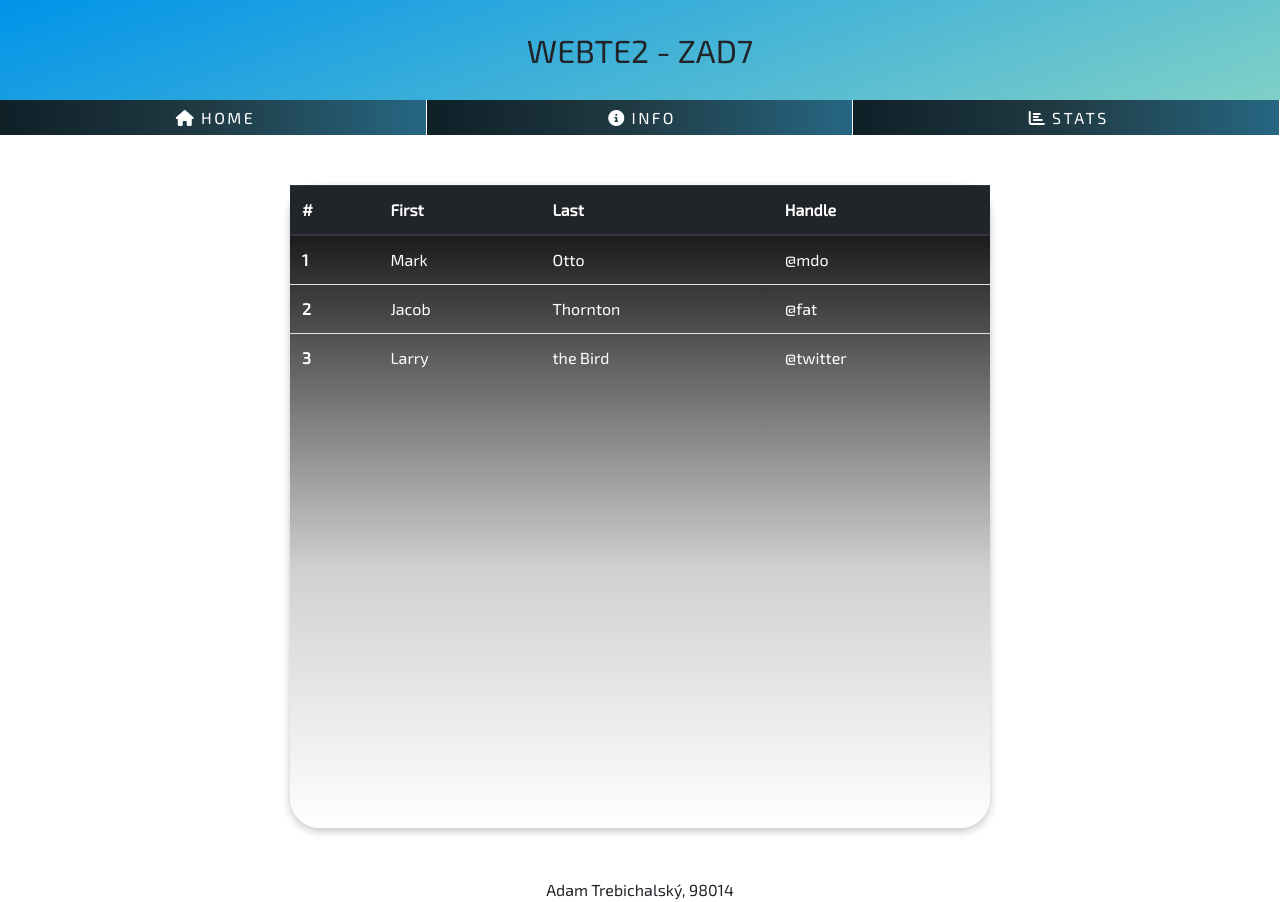
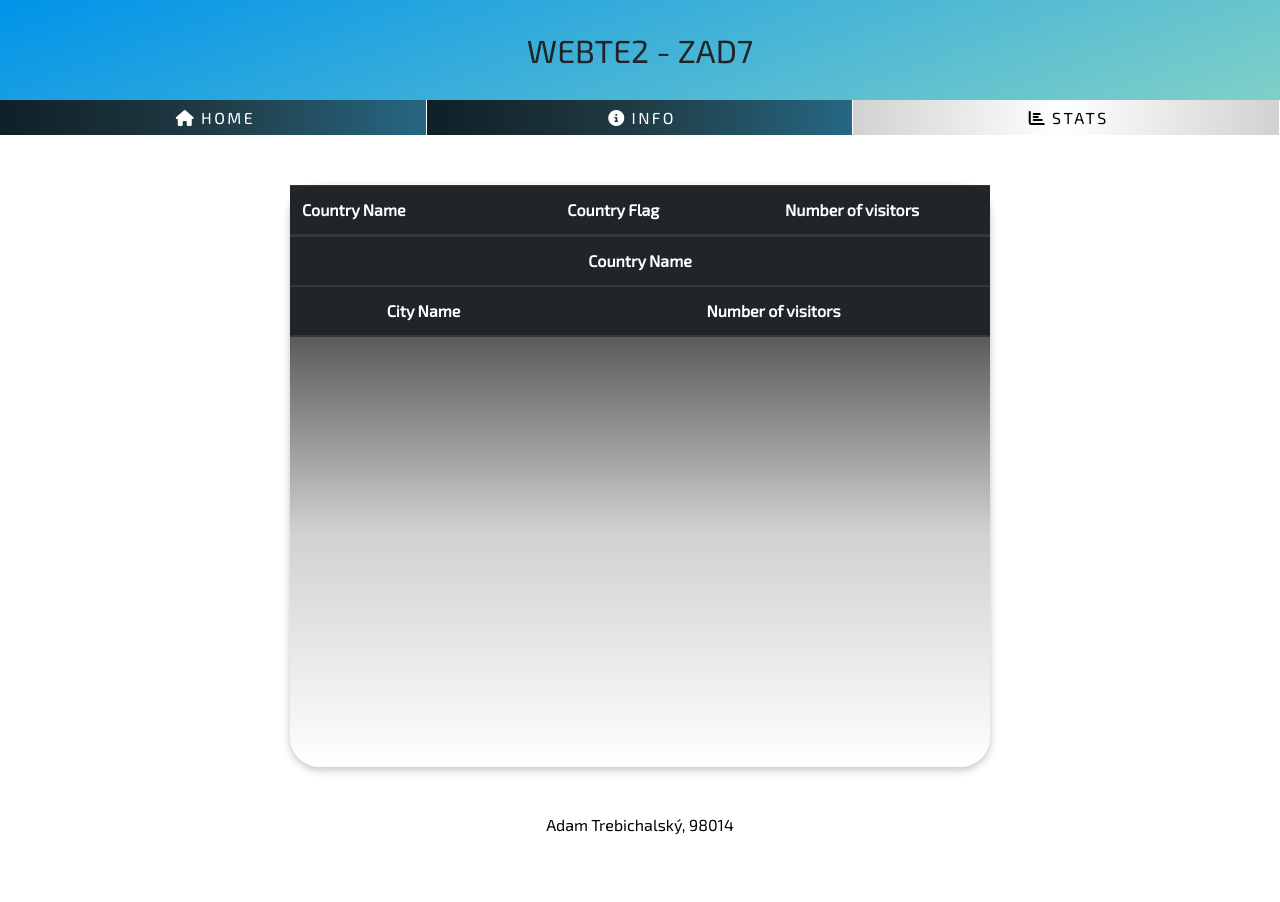
Before and after one commit to adamt1312/WEBTE2_zad7, a PHP site: page /stats.php in a window 1280 px wide. After the commit the page ends 835 px from the top, so only its background shows below. Run offline with PHP 8.4, Linux system fonts and the light colour scheme; lists and menus that the app fills with data are empty; some libraries are stand-ins or nearby versions.

Commit message:
stats/unfinished

```diff
--- a/index.php
+++ b/index.php
@@ -1,6 +1,4 @@
 <?php
-
-
 
 
 ?>
@@ -18,8 +16,7 @@
     <link href="https://fonts.googleapis.com/css2?family=Exo+2&display=swap" rel="stylesheet">
     <script src="https://kit.fontawesome.com/e73d803768.js" crossorigin="anonymous"></script>
     <script src="https://ajax.googleapis.com/ajax/libs/jquery/3.6.0/jquery.min.js"></script>
-    <script src="https://cdn.jsdelivr.net/npm/axios/dist/axios.min.js"></script>
-</head>
+    <script src="https://unpkg.com/axios/dist/axios.min.js"></script></head>
 <body>
     <div class="container">
         <?php include_once "menu.html"; ?>
--- a/infoaboutyou.php
+++ b/infoaboutyou.php
@@ -15,8 +15,7 @@
     <link href="https://fonts.googleapis.com/css2?family=Exo+2&display=swap" rel="stylesheet">
     <script src="https://kit.fontawesome.com/e73d803768.js" crossorigin="anonymous"></script>
     <script src="https://ajax.googleapis.com/ajax/libs/jquery/3.6.0/jquery.min.js"></script>
-    <script src="https://cdn.jsdelivr.net/npm/axios/dist/axios.min.js"></script>
-</head>
+    <script src="https://unpkg.com/axios/dist/axios.min.js"></script></head>
 <body>
     <div class="container">
         <?php include_once "menu.html"; ?>
--- a/scripts/script3.js
+++ b/scripts/script3.js
@@ -1,26 +1,7 @@
-var LocationsForMap = [
-    ['Delhi',28.704060, 77.102493],
-    ['Jaipur',26.9124, 75.7873],
-    ['London', 51.507351, -0.127758],
-    ['Washington', 47.751076,-120.740135]
-];
 
-var map = new google.maps.Map(document.getElementById('map'), {
-    zoom: 2,
-    center: new google.maps.LatLng(28.704, 77.25)
-});
-var marker, i;
-
-for (i = 0; i < LocationsForMap.length; i++) {
-    marker = new google.maps.Marker({
-        position: new google.maps.LatLng(LocationsForMap[i][1], LocationsForMap[i][2]),
-        map: map
-    });
-}
-
-$( document ).ready(() => {
 document.getElementsByClassName("linkWrapper")[2].classList.add("selected");
 document.getElementById("menu3").classList.add("selected_a");
+// getting data from ip address
 axios.get("https://ipapi.co/json").then(response => {
     response.data["page"] = "stats";
     try {
@@ -37,4 +18,71 @@ $( document ).ready(() => {
         console.log(e);
     }
 });
+// getting data from DB
+try {
+    $.ajax({
+        type: "GET",
+        url: "https://wt156.fei.stuba.sk/mashup/statsHandler.php",
+        success: function(msg)
+        {
+            let data = JSON.parse(msg);
+            fillTable1 (data.tableData);
+            initMap(data.markers);
+            document.getElementById("stats").innerText = "Our most visited page: " + data.mostVisited;
+
+        }
     });
+} catch (e) {
+    console.log(e);
+}
+
+const initMap = (markersCoords) => {
+
+    let map = new google.maps.Map(document.getElementById('map'), {
+        zoom: 5,
+        center: new google.maps.LatLng(48.6737532 , 19.696058)
+    });
+    let marker, i;
+
+    for (i = 0; i < markersCoords.length; i++) {
+        marker = new google.maps.Marker({
+            position: new google.maps.LatLng(markersCoords[i][0], markersCoords[i][1]),
+            map: map
+        });
+    }
+}
+
+const fillTable1 = (data) => {
+    data.forEach((visit) => {
+        let tbody = document.getElementById("tbody");
+
+        let tr = document.createElement("tr");
+        let th = document.createElement("th");
+        let td1 = document.createElement("td");
+        let td2 = document.createElement("td");
+        let flag = document.createElement("img");
+        let a = document.createElement("a");
+        // a.href = "https://wt156.fei.stuba.sk/mashup/statsHandler.php/?country_id=" + visit[3];
+        a.style = "cursor: pointer";
+
+        tbody.appendChild(tr);
+        tr.appendChild(th);
+        th.appendChild(a);
+        // th.scope = "row";
+        a.classList.add("countryTitle");
+        a.innerText += visit[0];
+        a.id = visit[3];
+        // tr.appendChild(th);
+        td1.classList.add("center");
+        td2.classList.add("center");
+        flag.src = "http://purecatamphetamine.github.io/country-flag-icons/3x2/" +  visit[1] + ".svg";
+        flag.style = "width: 40px";
+        td1.appendChild(flag);
+        td2.innerText += visit[2];
+        tr.appendChild(td1);
+        tr.appendChild(td2);
+    });
+    document.getElementsByClassName('countryTitle').addEventListener('click',ev => {
+        console.log('clicked');
+    });
+}
--- a/stats.php
+++ b/stats.php
@@ -17,9 +17,9 @@
     <link rel="stylesheet" href="https://maxcdn.bootstrapcdn.com/bootstrap/4.0.0/css/bootstrap.min.css" integrity="sha384-Gn5384xqQ1aoWXA+058RXPxPg6fy4IWvTNh0E263XmFcJlSAwiGgFAW/dAiS6JXm" crossorigin="anonymous">
     <script src="https://kit.fontawesome.com/e73d803768.js" crossorigin="anonymous"></script>
     <script src="https://ajax.googleapis.com/ajax/libs/jquery/3.6.0/jquery.min.js"></script>
-    <script src="https://cdn.jsdelivr.net/npm/axios/dist/axios.min.js"></script>
+    <script src="https://unpkg.com/axios/dist/axios.min.js"></script>
     <script src="https://ajax.googleapis.com/ajax/libs/jquery/3.6.0/jquery.min.js"></script>
-    <script src="scripts/script3.js"></script>
+
 </head>
 <body>
 <div style="display: flex;
@@ -30,46 +30,36 @@
     <?php include_once "menu.html"; ?>
 
     <div class="contentWrapper">
-        <table class="table">
+        <table class="table" id="tb1">
             <thead class="thead-dark">
             <tr>
-                <th scope="col">#</th>
-                <th scope="col">First</th>
-                <th scope="col">Last</th>
-                <th scope="col">Handle</th>
+                <th scope="col">Country Name</th>
+                <th scope="col" class="center">Country Flag</th>
+                <th scope="col" class="center">Number of visitors</th>
             </tr>
             </thead>
-            <tbody>
+            <tbody id="tbody"></tbody>
+        </table>
+
+        <table class="table" id="tb2">
+            <thead class="thead-dark">
+            <th colspan="3" class="center">Country Name </th>
             <tr>
-                <th scope="row">1</th>
-                <td>Mark</td>
-                <td>Otto</td>
-                <td>@mdo</td>
+                <th scope="col" class="center">City Name</th>
+                <th scope="col" class="center">Number of visitors</th>
             </tr>
-            <tr>
-                <th scope="row">2</th>
-                <td>Jacob</td>
-                <td>Thornton</td>
-                <td>@fat</td>
-            </tr>
-            <tr>
-                <th scope="row">3</th>
-                <td>Larry</td>
-                <td>the Bird</td>
-                <td>@twitter</td>
-            </tr>
-            </tbody>
+            </thead>
+            <tbody id="tbody"></tbody>
         </table>
 
         <div id="map"></div>
+        <div ></div>
     </div>
 </div>
 
-<footer>Adam Trebichalský, 98014</footer>
-<script>
+<footer id="stats">Adam Trebichalský, 98014</footer>
 
-
-</script>
+<script src="scripts/script3.js"></script>
 <script async defer src="https://maps.googleapis.com/maps/api/js?key=AIzaSyBu8jrYiRQKTnmtQjU3WcvQdN2F1jksPtc&callback=initMap"
         type="text/javascript"></script>
 </body>
--- a/styles.css
+++ b/styles.css
@@ -201,3 +201,21 @@ footer {
     height: 400px;
     margin-bottom: 30px;
 }
+
+.center {
+    text-align: center;
+}
+
+table {
+    margin: 0 !important;
+}
+
+#stats {
+    display: flex;
+    width: 100%;
+    color: black;
+    height: 15px;
+    margin-bottom: 10px;
+    justify-content: center;
+    align-items: center;
+}
```
Also changed, not shown: controllers/CountryController.php (+6 -6 lines), controllers/LocationController.php (+43 -5 lines), controllers/VisitController.php (+35 -14 lines), scripts/dataHandler.js (deleted, +0 -21 lines), statsHandler.php (added, +26 -0 lines), visitHandler.php (+12 -10 lines). Lines whose indentation alone changed are shown as unchanged.
